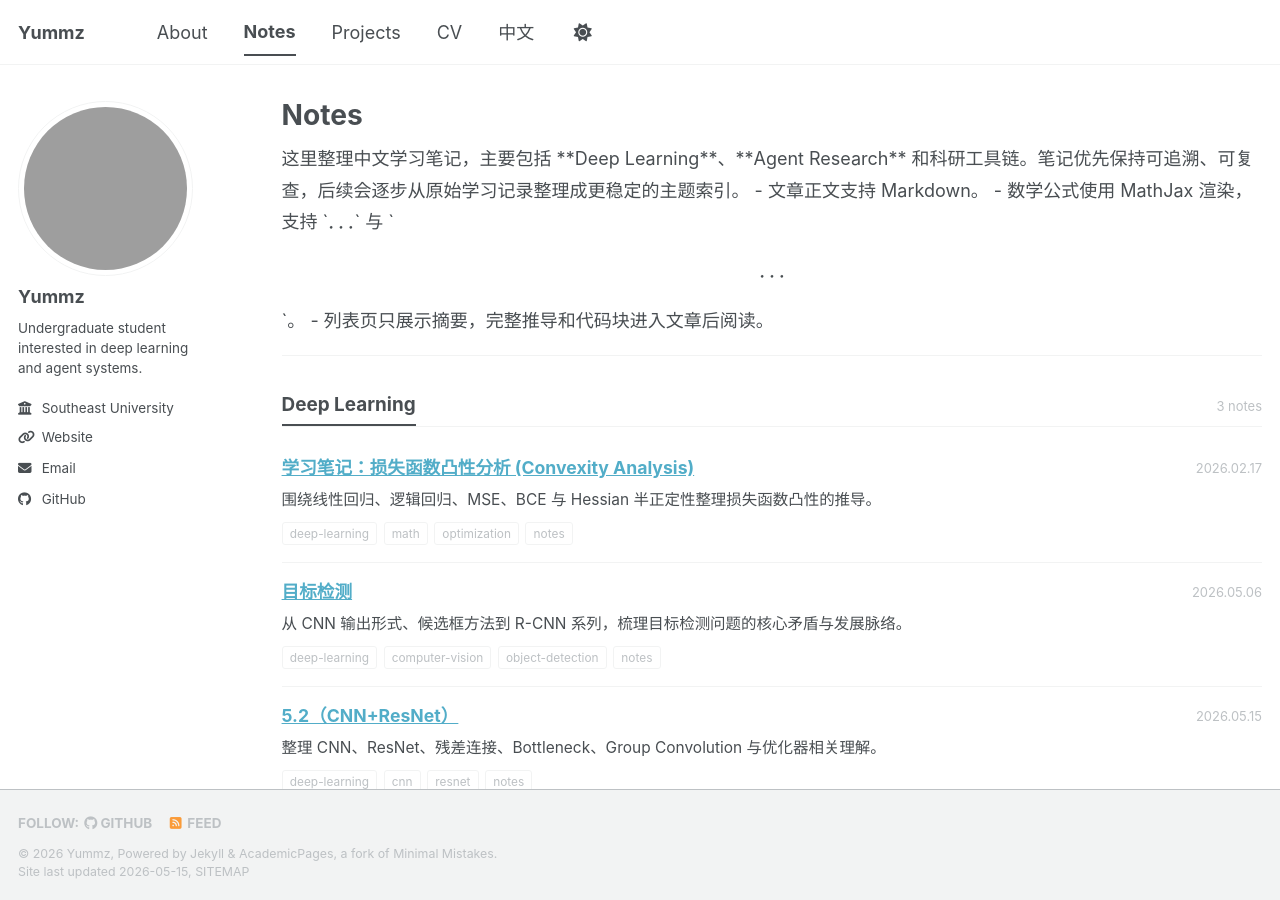
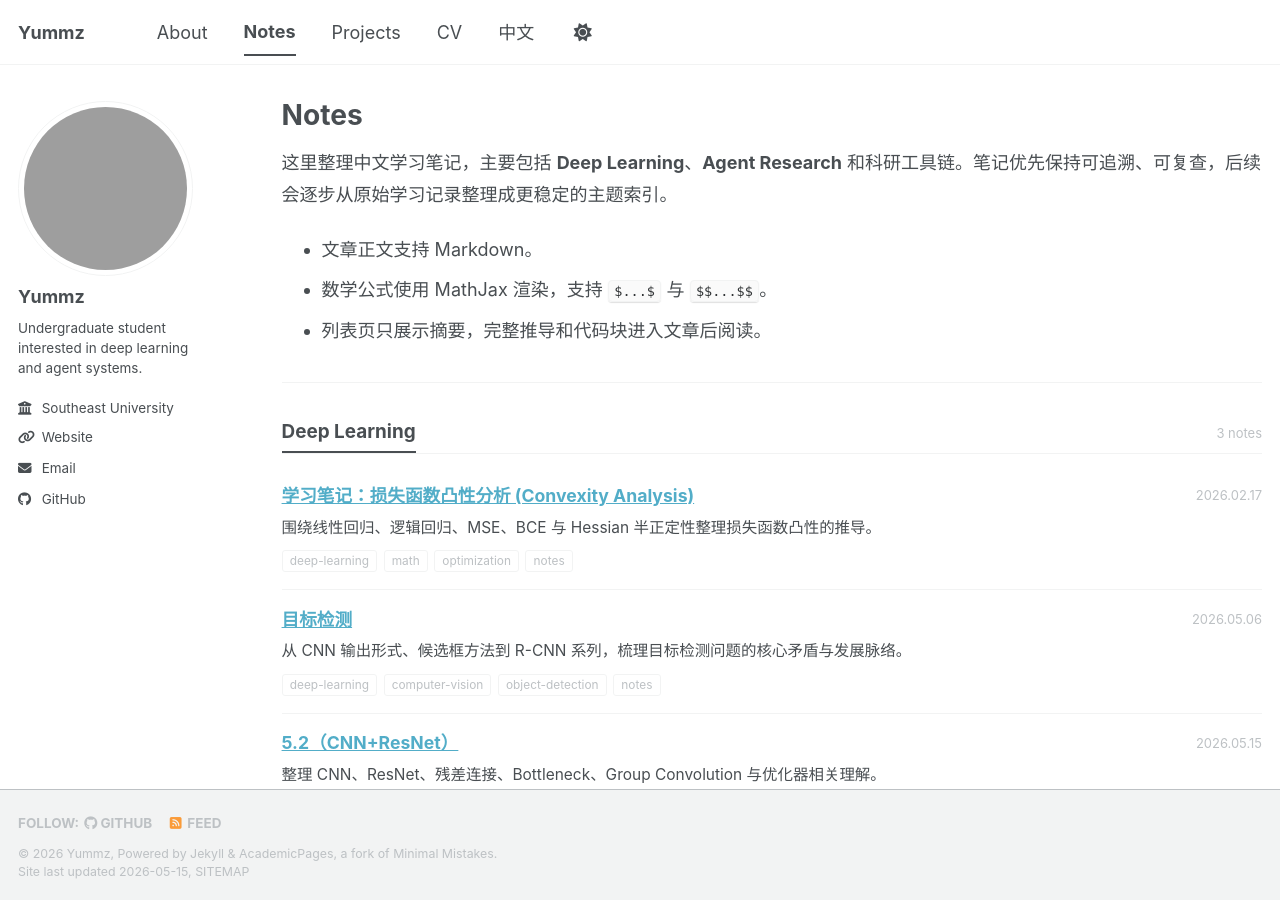
Before and after one commit to yuanmingze2008/yuanmingze2008.github.io, a Jekyll site: the page built from _pages/year-archive.html, in a window 1280 px wide and 900 px high. Built offline with Jekyll 4.4.1, drawn with Linux system fonts in a browser that asks for light colours; a script bundle is joined from its source files by our own code; library files that are not in the unit come from our copies; grey boxes are pictures that could not be loaded.

Commit message:
fix: render notes intro markup

```diff
--- a/_pages/year-archive.html
+++ b/_pages/year-archive.html
@@ -10,12 +10,13 @@ redirect_from:
 
 {% include base_path %}
 
-<div class="notes-intro" markdown="1">
-这里整理中文学习笔记，主要包括 **Deep Learning**、**Agent Research** 和科研工具链。笔记优先保持可追溯、可复查，后续会逐步从原始学习记录整理成更稳定的主题索引。
-
-- 文章正文支持 Markdown。
-- 数学公式使用 MathJax 渲染，支持 `$...$` 与 `$$...$$`。
-- 列表页只展示摘要，完整推导和代码块进入文章后阅读。
+<div class="notes-intro">
+  <p>这里整理中文学习笔记，主要包括 <strong>Deep Learning</strong>、<strong>Agent Research</strong> 和科研工具链。笔记优先保持可追溯、可复查，后续会逐步从原始学习记录整理成更稳定的主题索引。</p>
+  <ul>
+    <li>文章正文支持 Markdown。</li>
+    <li>数学公式使用 MathJax 渲染，支持 <code>$...$</code> 与 <code>$$...$$</code>。</li>
+    <li>列表页只展示摘要，完整推导和代码块进入文章后阅读。</li>
+  </ul>
 </div>
 
 {% assign groups = "Deep Learning|Agent Research|Tools" | split: "|" %}
@@ -38,9 +39,9 @@ redirect_from:
                 <time datetime="{{ post.date | date_to_xmlschema }}">{{ post.date | date: "%Y.%m.%d" }}</time>
               </div>
               {% if post.summary %}
-                <div class="note-entry__summary" markdown="1">{{ post.summary | markdownify }}</div>
+                <div class="note-entry__summary">{{ post.summary | markdownify }}</div>
               {% elsif post.excerpt %}
-                <div class="note-entry__summary" markdown="1">{{ post.excerpt | markdownify | strip_html | truncate: 120 }}</div>
+                <div class="note-entry__summary">{{ post.excerpt | markdownify | strip_html | truncate: 120 }}</div>
               {% endif %}
               {% if post.tags %}
                 <div class="note-entry__tags">
```
